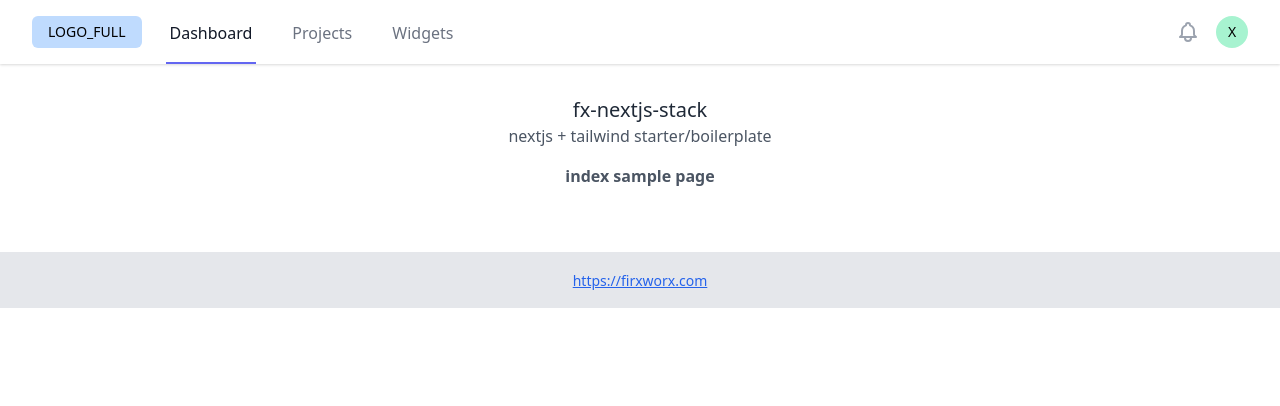
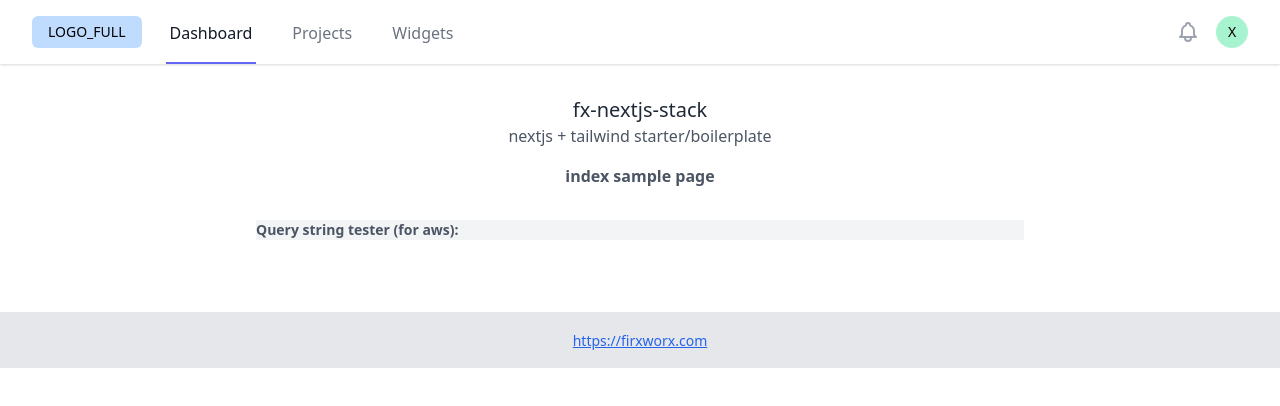
Before and after one commit to firxworx/fx-nextjs-stack, a Next.js app: page / in a window 1280 px wide. Shown: the top 406 px of the page. Built offline with nearby package versions, Linux system fonts and the light colour scheme; a web font is replaced by a local one; what @tailwindcss/typography would draw is missing.

Commit message:
add query string tester component to test out potential issues with aws amplify deploy + query strings + url rewrites

```diff
--- /dev/null
+++ b/src/components/QueryStringList.tsx
@@ -0,0 +1,17 @@
+import { useRouter } from 'next/router'
+
+export const QueryStringList: React.FC = () => {
+  const router = useRouter()
+
+  return (
+    <ul className="list-disc list-inside">
+      {Object.keys(router.query ?? {}).map((q) => (
+        <li key={q}>
+          <span className="font-semibold">
+            {q}: {router.query[q]}
+          </span>
+        </li>
+      ))}
+    </ul>
+  )
+}
--- a/src/components/layout/Header.tsx
+++ b/src/components/layout/Header.tsx
@@ -2,7 +2,7 @@ import { Fragment } from 'react'
 import { Disclosure, Menu, Transition } from '@headlessui/react'
 import { BellIcon, MenuIcon, XIcon } from '@heroicons/react/outline'
 import clsx from 'clsx'
-import { useRouter } from 'next/dist/client/router'
+import { useRouter } from 'next/router'
 
 // import Image from 'next/image'
 
--- a/src/pages/index.tsx
+++ b/src/pages/index.tsx
@@ -1,15 +1,20 @@
 import { Footer } from '../components/layout/Footer'
 import { Header } from '../components/layout/Header'
+import { QueryStringList } from '../components/QueryStringList'
 
 export default function IndexPage() {
   return (
     <>
       <Header />
-      <main className="py-8">
-        <div className="container mx-auto">
+      <main className="container mx-auto py-8">
+        <div className="max-w-3xl mx-auto">
           <h1 className="text-center text-xl text-gray-800">fx-nextjs-stack</h1>
           <h2 className="text-center text-base text-gray-600">nextjs + tailwind starter/boilerplate</h2>
           <h3 className="text-center text-base text-gray-600 font-semibold mt-4">index sample page</h3>
+          <div className="mt-8 bg-gray-100 text-gray-600 font-normal text-sm">
+            <div className="mb-2 font-semibold">Query string tester (for aws):</div>
+            <QueryStringList />
+          </div>
         </div>
       </main>
       <Footer />
--- a/src/pages/projects.tsx
+++ b/src/pages/projects.tsx
@@ -1,15 +1,20 @@
 import { Footer } from '../components/layout/Footer'
 import { Header } from '../components/layout/Header'
+import { QueryStringList } from '../components/QueryStringList'
 
 export default function ProjectsPage() {
   return (
     <>
       <Header />
-      <main className="py-8">
-        <div className="container mx-auto">
+      <main className="container mx-auto py-8">
+        <div className="max-w-3xl mx-auto">
           <h1 className="text-center text-xl text-gray-800">fx-nextjs-stack</h1>
           <h2 className="text-center text-base text-gray-600">nextjs + tailwind starter/boilerplate</h2>
           <h3 className="text-center text-base text-gray-600 font-semibold mt-4">projects sample page</h3>
+          <div className="mt-8 bg-gray-100 text-gray-600 font-normal text-sm">
+            <div className="mb-2 font-semibold">Query string tester (for aws):</div>
+            <QueryStringList />
+          </div>
         </div>
       </main>
       <Footer />
--- a/src/pages/widgets.tsx
+++ b/src/pages/widgets.tsx
@@ -1,15 +1,20 @@
 import { Footer } from '../components/layout/Footer'
 import { Header } from '../components/layout/Header'
+import { QueryStringList } from '../components/QueryStringList'
 
 export default function WidgetsPage() {
   return (
     <>
       <Header />
-      <main className="py-8">
-        <div className="container mx-auto">
+      <main className="container mx-auto py-8">
+        <div className="max-w-3xl mx-auto">
           <h1 className="text-center text-xl text-gray-800">fx-nextjs-stack</h1>
           <h2 className="text-center text-base text-gray-600">nextjs + tailwind starter/boilerplate</h2>
           <h3 className="text-center text-base text-gray-600 font-semibold mt-4">widgets sample page</h3>
+          <div className="mt-8 bg-gray-100 text-gray-600 font-normal text-sm">
+            <div className="mb-2 font-semibold">Query string tester (for aws):</div>
+            <QueryStringList />
+          </div>
         </div>
       </main>
       <Footer />
```
